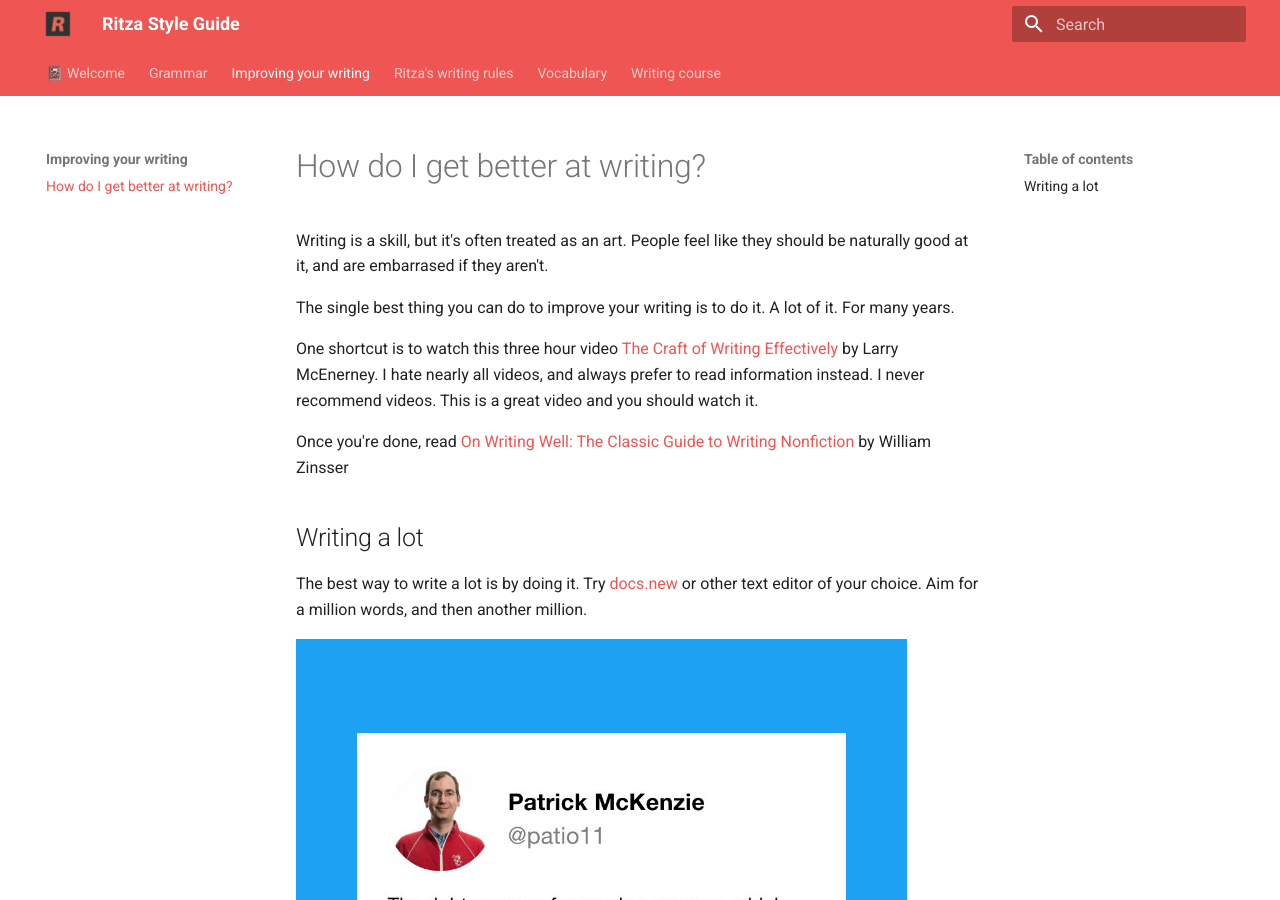
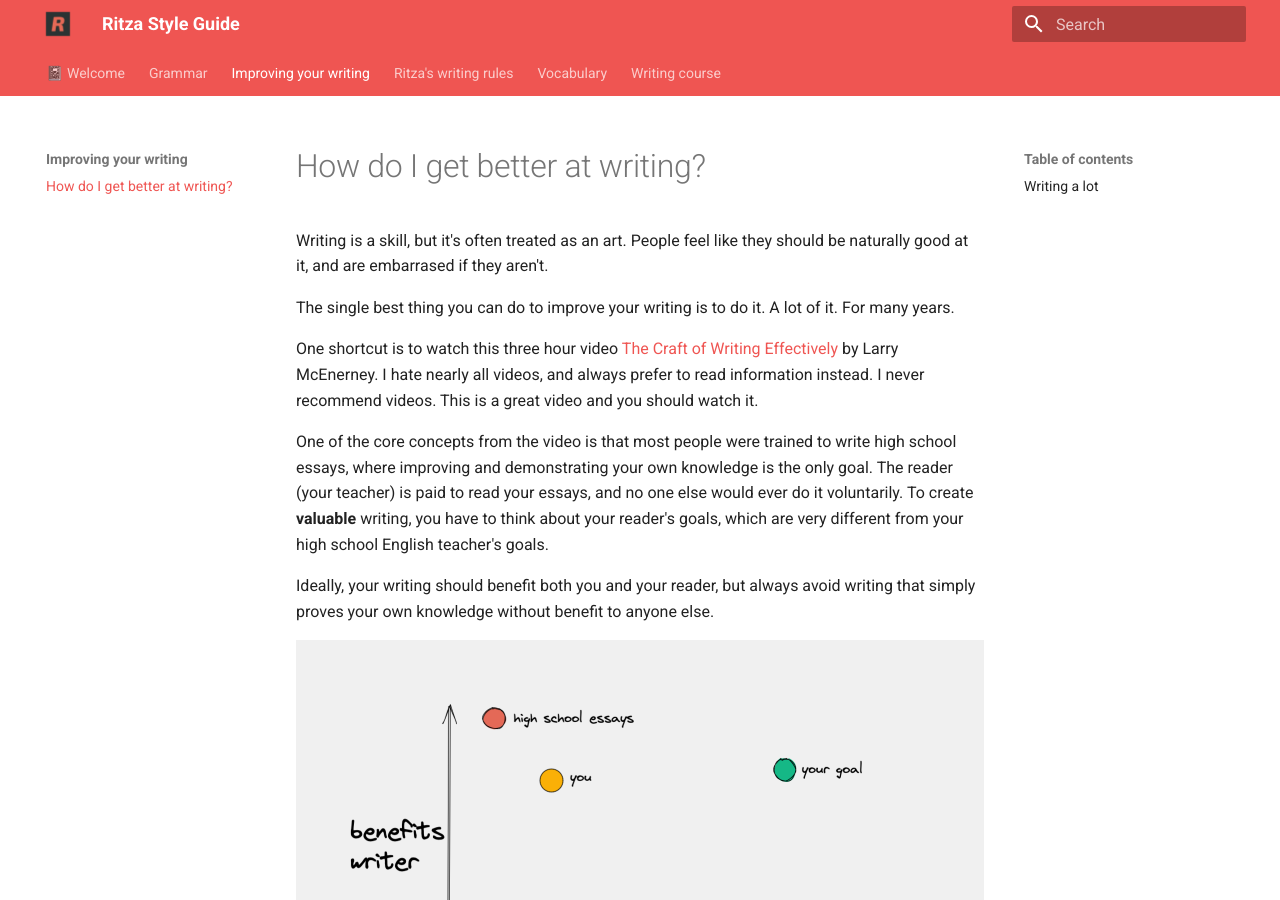
Before and after one commit to ritza-co/styleguide.ritza.co, an MkDocs documentation site: the page built from docs/improving-your-writing/how-do-I-become-a-good-writer.md, in a window 1280 px wide and 900 px high. Built offline with MkDocs 1.6.1 and Material for MkDocs 9.7.7, drawn with Linux system fonts in a browser that asks for light colours.

Commit message:
add writer vs reader diagram

```diff
--- a/docs/improving-your-writing/how-do-I-become-a-good-writer.md
+++ b/docs/improving-your-writing/how-do-I-become-a-good-writer.md
@@ -6,6 +6,12 @@
 
 One shortcut is to watch this three hour video [The Craft of Writing Effectively](https://www.youtube.com/watch?v=vtIzMaLkCaM) by Larry McEnerney. I hate nearly all videos, and always prefer to read information instead. I never recommend videos. This is a great video and you should watch it.
 
+One of the core concepts from the video is that most people were trained to write high school essays, where improving and demonstrating your own knowledge is the only goal. The reader (your teacher) is paid to read your essays, and no one else would ever do it voluntarily. To create **valuable** writing, you have to think about your reader's goals, which are very different from your high school English teacher's goals.
+
+Ideally, your writing should benefit both you and your reader, but always avoid writing that simply proves your own knowledge without benefit to anyone else.
+
+![writer vs reader](/assets/writer-vs-reader.png)
+
 Once you're done, read [On Writing Well: The Classic Guide to Writing Nonfiction ](https://www.amazon.com/Writing-Well-Classic-Guide-Nonfiction/dp/0060891548) by William Zinsser
 
 ## Writing a lot
```
Also changed, not shown: docs/assets/writer-vs-reader.png (added).
